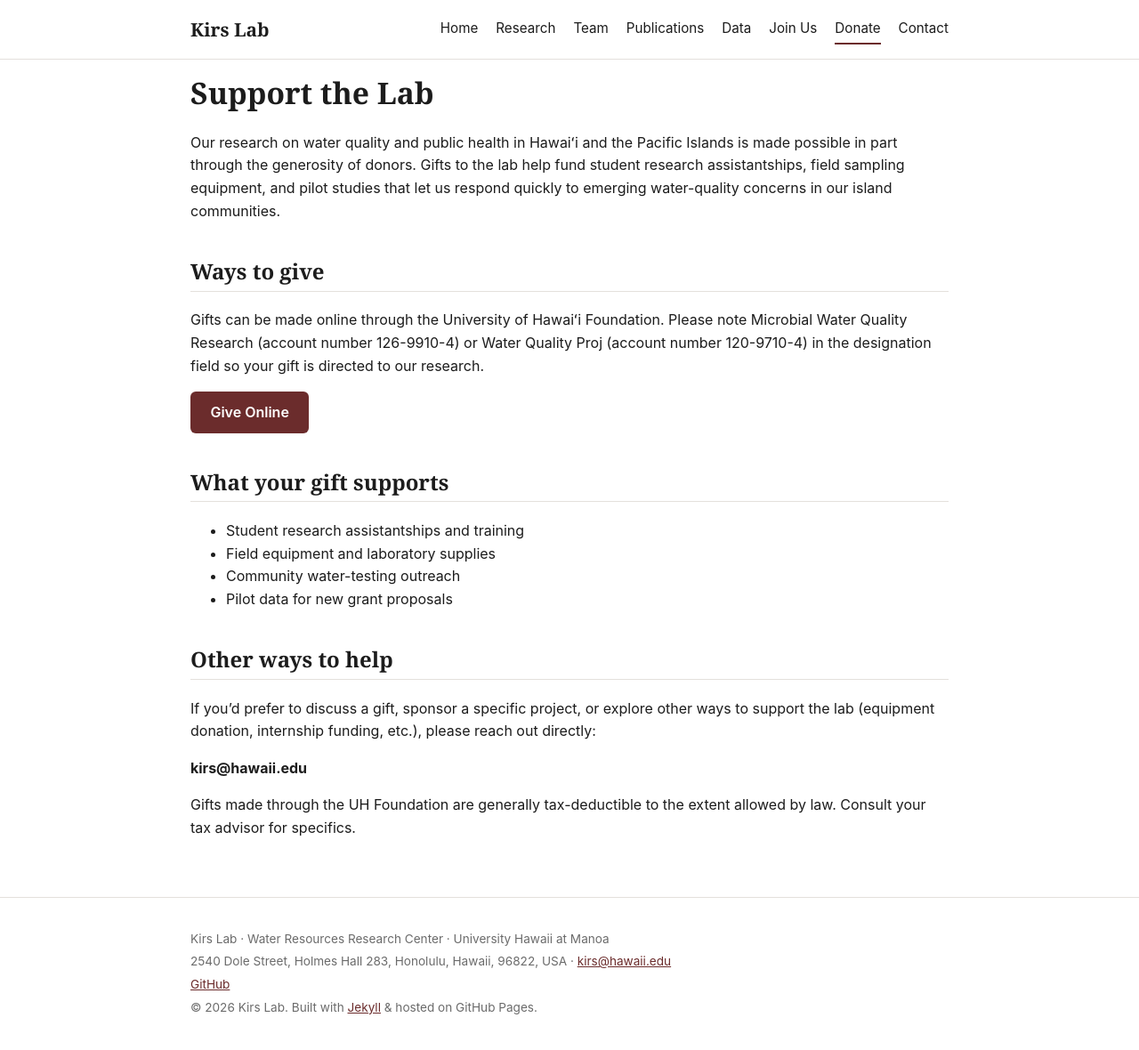
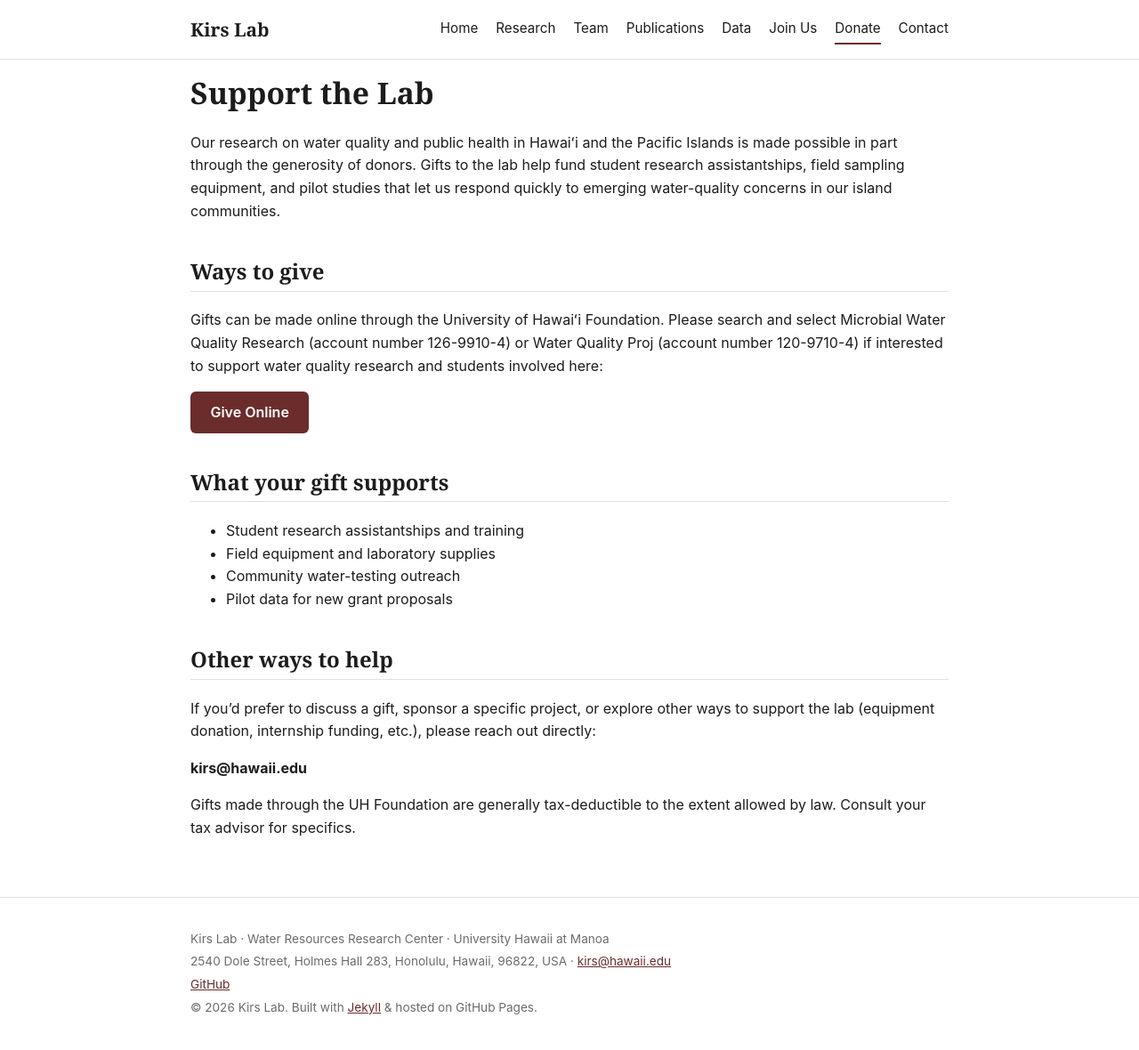
Before and after one commit to MarekKirs/marekkirs.github.io, a Jekyll site: the page built from donate.md, in a window 1280 px wide. Shown: the whole page at 89% size. Built offline with Jekyll 4.4.1, drawn with Linux system fonts in a browser that asks for light colours.

Commit message:
Update donate.md

```diff
--- a/donate.md
+++ b/donate.md
@@ -14,8 +14,7 @@ quickly to emerging water-quality concerns in our island communities.
 
 ## Ways to give
 
-Gifts can be made online through the University of Hawaiʻi Foundation. Please note Microbial Water Quality Research (account number 126-9910-4) or Water Quality Proj (account number 120-9710-4)  in the designation field so your gift is directed to our research.
-
+Gifts can be made online through the University of Hawaiʻi Foundation. Please search and select Microbial Water Quality Research (account number 126-9910-4) or Water Quality Proj (account number 120-9710-4) if interested to support water quality research and students involved here:
 <p>
   <a href="https://give.uhfoundation.org/campaigns/63435/donations/new" class="donate-button">Give Online</a>
 </p>
```
